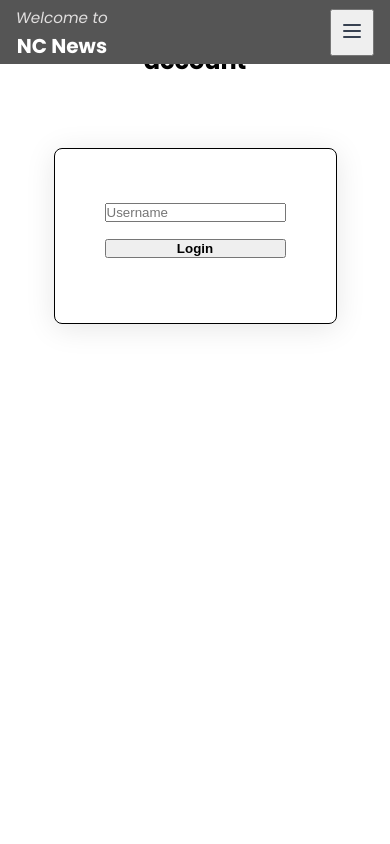
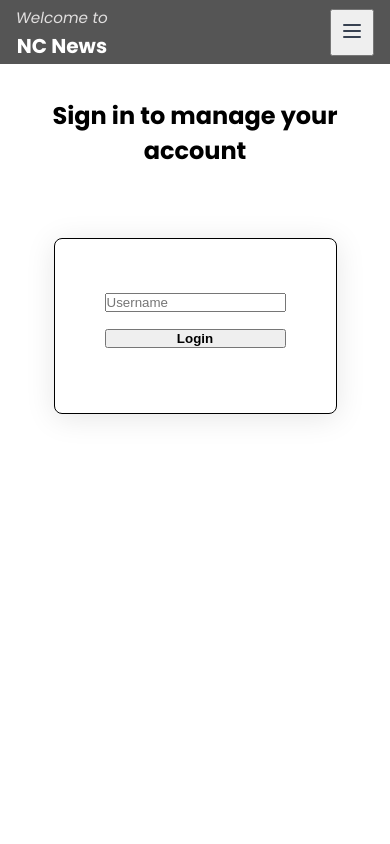
Before and after one commit to swamphobbit22/nc-news, a React (Vite) app: page /login in a window 390 px wide. Shown: the top 844 px of the page. Built offline with nearby package versions, Linux system fonts and the light colour scheme.

Commit message:
fixed login screen sizing issue

```diff
--- a/src/App.css
+++ b/src/App.css
@@ -640,7 +640,7 @@ textarea{
   max-height: auto;
   gap: 20px;
   align-items: center;
-  margin-top: 25%;
+  margin-top: 20%;
 }
 
 .login h2{
@@ -781,7 +781,7 @@ textarea{
       }
 
     .login{
-      margin-top: 2%;
+      margin-top: 25%;
       text-align: center;
     }
   }
```
Also changed, not shown: 2 other files (tests, documents, lock files or other folders).
